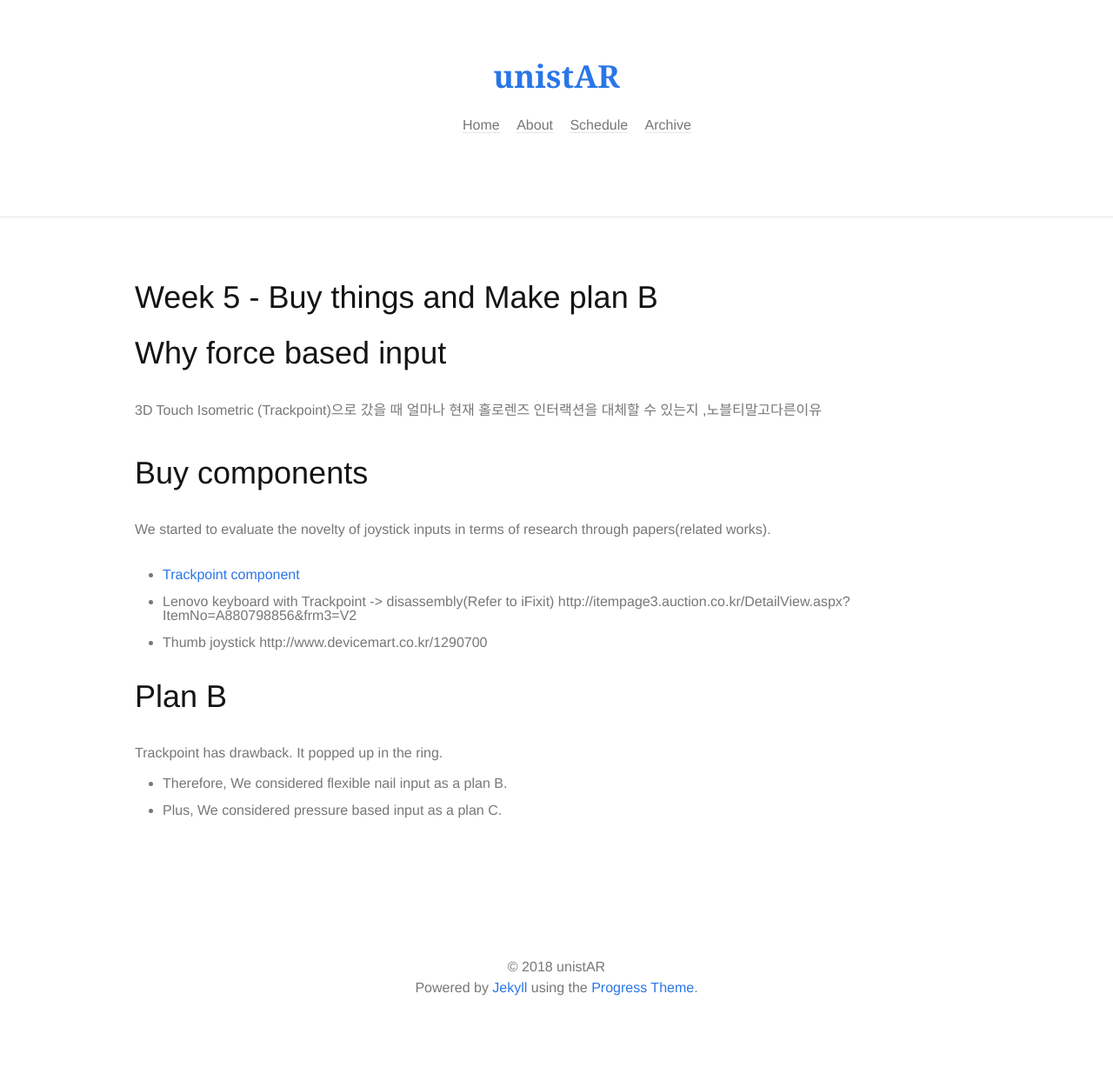
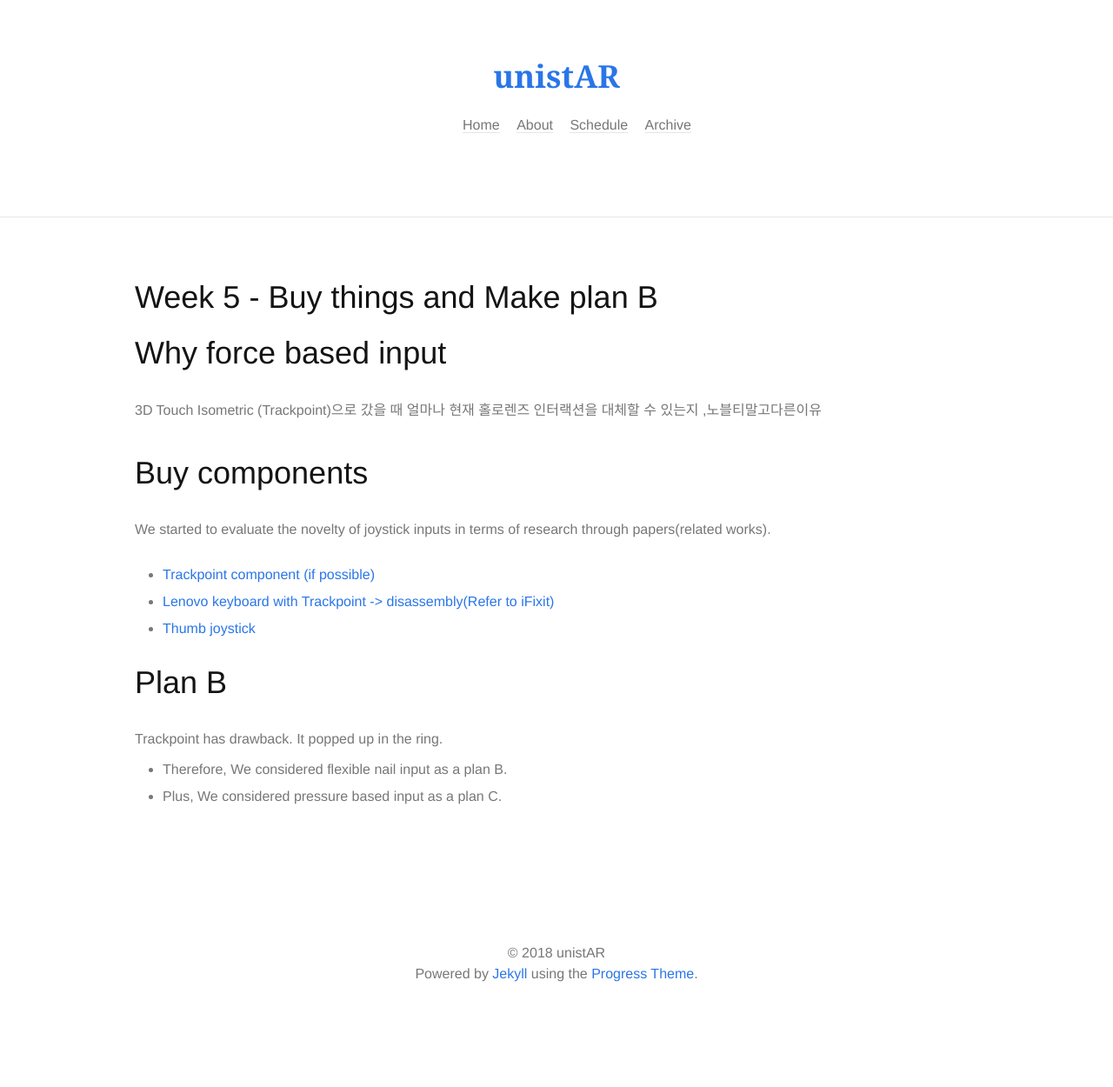
Before and after one commit to unist-AR/unist-AR.github.io, a Jekyll site: the page built from _posts/2018-04-13-Week-5.md, in a window 1280 px wide. Shown: the whole page at 87% size. Built offline with Jekyll 4.4.1, drawn with Linux system fonts in a browser that asks for light colours; some web fonts are replaced.

Commit message:
Update 2018-04-13-Week-5.md

```diff
--- a/_posts/2018-04-13-Week-5.md
+++ b/_posts/2018-04-13-Week-5.md
@@ -11,11 +11,9 @@ Isometric (Trackpoint)으로 갔을 때 얼마나 현재 홀로렌즈 인터랙
 # Buy components
 We started to evaluate the novelty of joystick inputs in terms of research through papers(related works).<br>
 
-1. [Trackpoint component](https://www.alibaba.com/product-detail/FlexPoint-TM-3-Axis-PS-2_50005591643.html?spm=a2700.7803241.0.0.b34564c1Vb2jQx)
-2. Lenovo keyboard with Trackpoint -> disassembly(Refer to iFixit)
-http://itempage3.auction.co.kr/DetailView.aspx?ItemNo=A880798856&frm3=V2
-3. Thumb joystick
-http://www.devicemart.co.kr/1290700
+1. [Trackpoint component (if possible)](https://www.alibaba.com/product-detail/FlexPoint-TM-3-Axis-PS-2_50005591643.html?spm=a2700.7803241.0.0.b34564c1Vb2jQx)
+2. [Lenovo keyboard with Trackpoint -> disassembly(Refer to iFixit)](http://itempage3.auction.co.kr/DetailView.aspx?ItemNo=A880798856&frm3=V2)
+3. [Thumb joystick](http://www.devicemart.co.kr/1290700)
 
 # Plan B
 Trackpoint has drawback. It popped up in the ring.<br>
```
